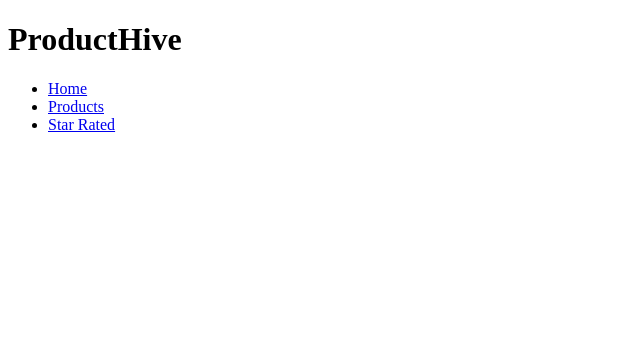
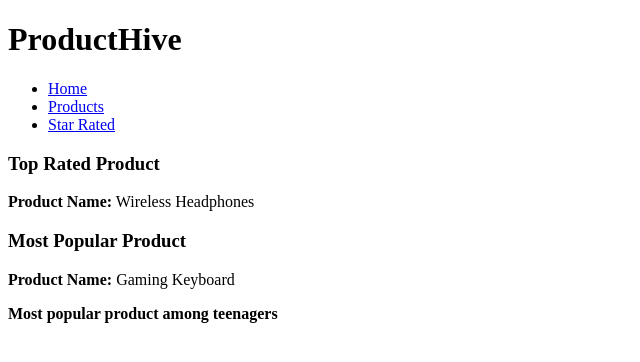
Before and after one commit to Vikash-Attrish/Product-Hive, a website: page star-rated.html in a window 1280 px wide. Shown: the whole page, without its empty margins (0-640 px from the left). Drawn offline with Linux system fonts and the light colour scheme.

Commit message:
Provide main section components

```diff
--- a/star-rated.html
+++ b/star-rated.html
@@ -16,5 +16,18 @@
           </ul>
         </nav>
       </header>
+      <main class="container">
+        <div class="card">
+            <h3>Top Rated Product</h3>
+            <p><strong>Product Name:</strong> Wireless Headphones</p>
+            <p></p>
+        </div>
+
+        <div class="card">
+            <h3>Most Popular Product</h3>
+            <p><strong>Product Name:</strong> Gaming Keyboard</p>
+            <p><b>Most popular product among teenagers</b></p>
+        </div>
+      </main>
 </body>
 </html>
```
